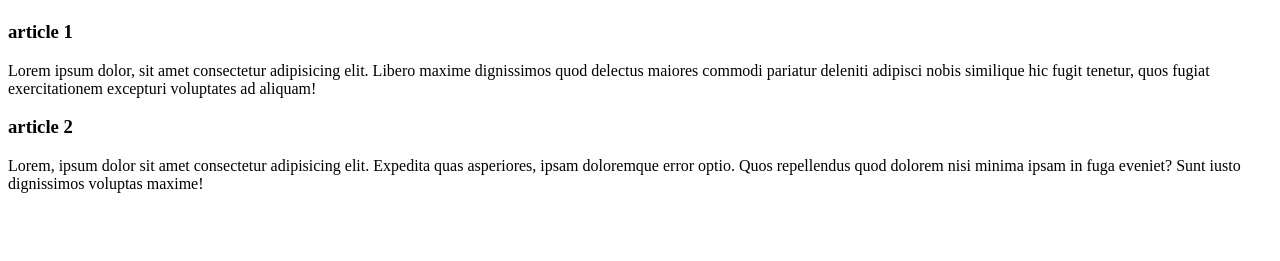
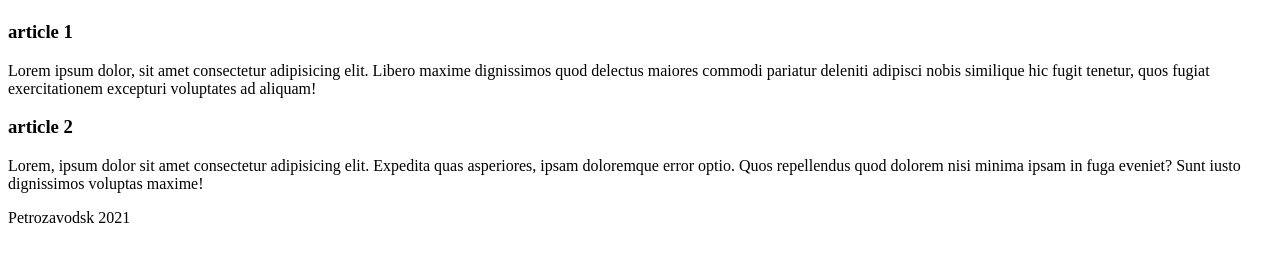
Before and after one commit to nikaklepinina/lesson-8-git-tryout, a plain HTML site: page index.html in a window 1280 px wide. Shown: the part 59-320 px from the top of the page. Drawn offline with Linux system fonts and the light colour scheme.

Commit message:
added footer

```diff
--- a/index.html
+++ b/index.html
@@ -24,5 +24,8 @@
             </article>
         </section>
     </main>
+    <footer>
+        Petrozavodsk 2021
+    </footer>
 </body>
 </html>
```
